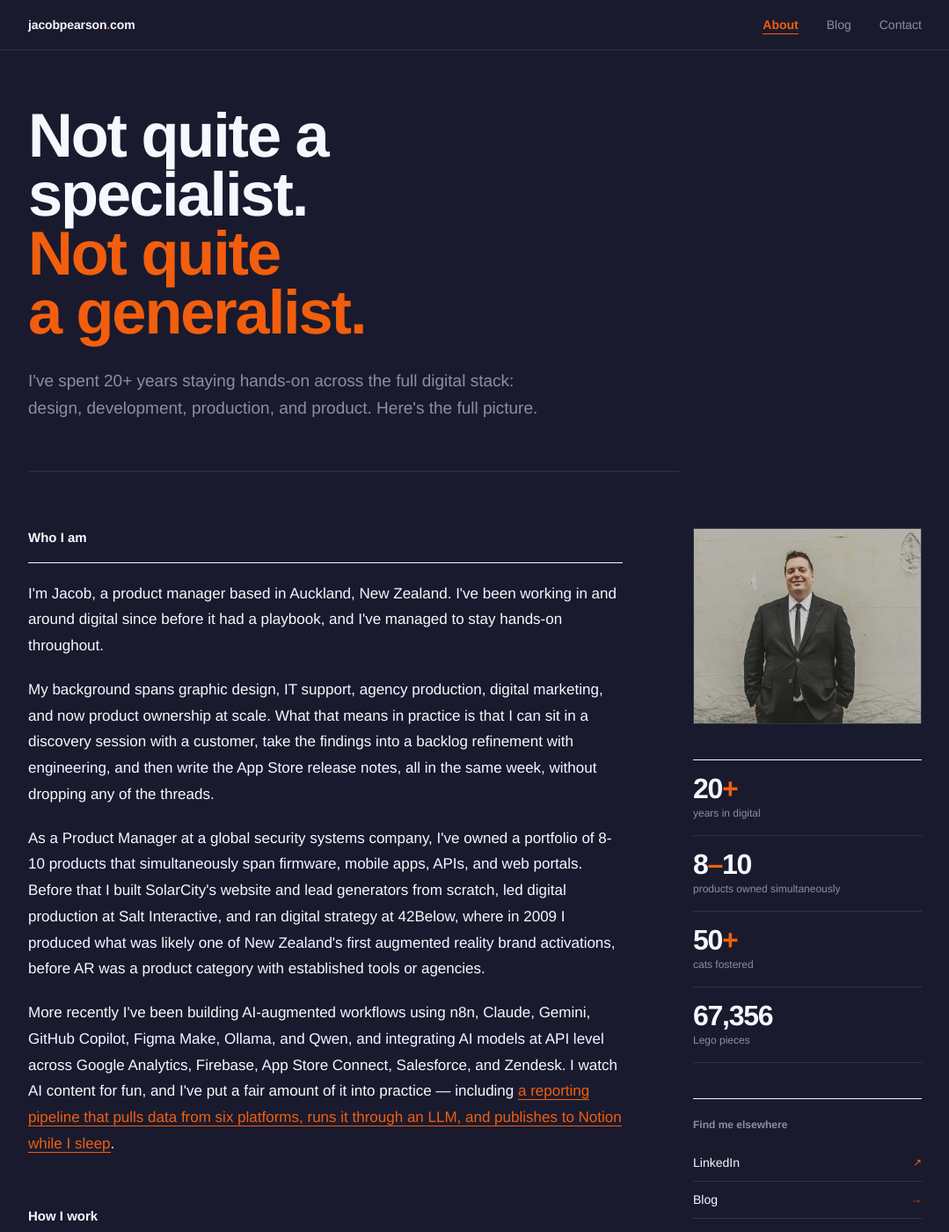
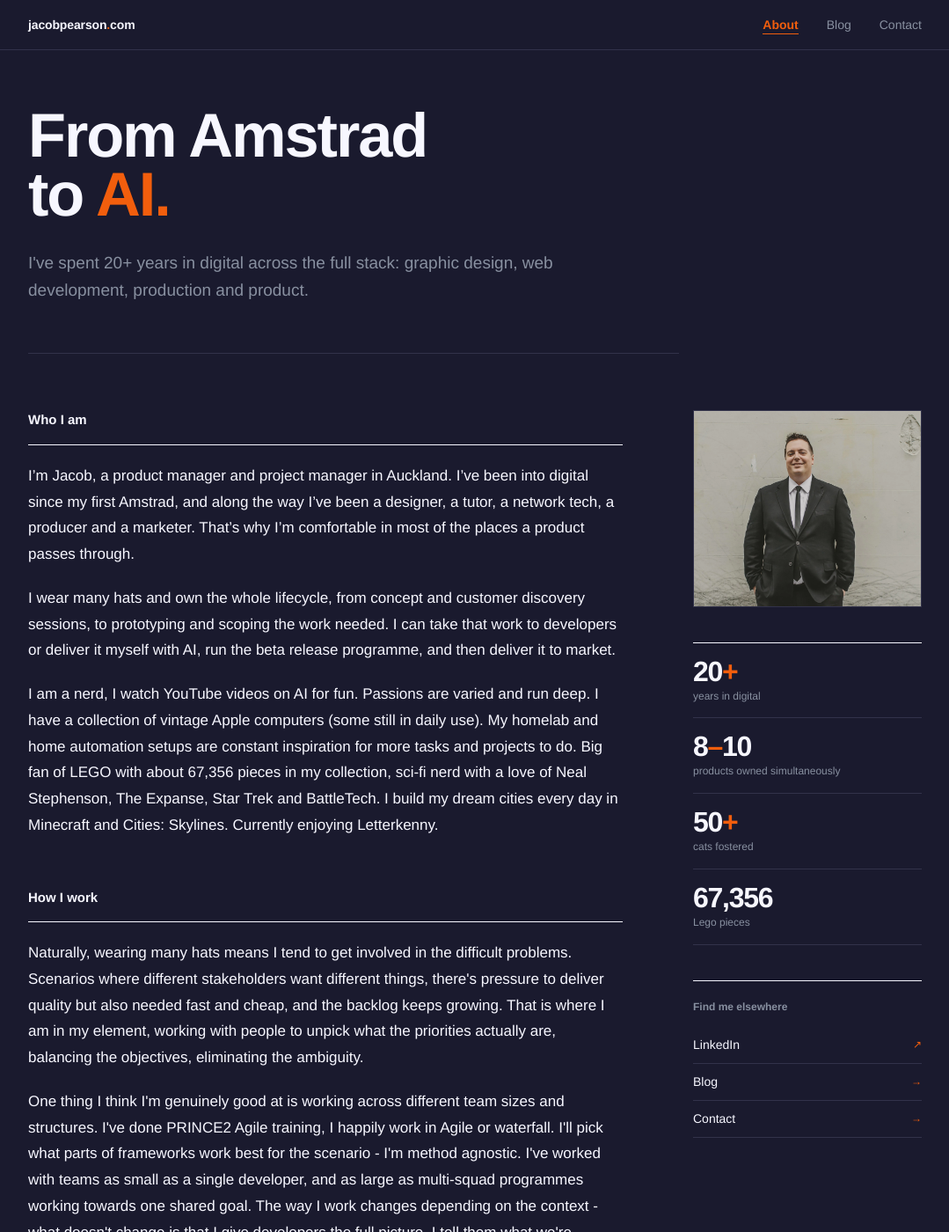
Before and after one commit to jacobpearson/jacobpearson.github.io, a Jekyll site: the page built from about.html, in a window 1280 px wide and 1400 px high. Shown: the whole window at 88% size, without its empty margins (100-1179 px from the left). Built offline with Jekyll 4.4.1, drawn with Linux system fonts in a browser that asks for light colours; some of the changed text lies outside the part shown.

Commit message:
Update About page with revised hero, Who I am, How I work and career copy
Co-Authored-By: Claude Opus 5.5 <noreply@anthropic.com>

```diff
--- a/about.html
+++ b/about.html
@@ -1,7 +1,7 @@
 ---
 layout: default
 title: About
-description: Product manager with 20+ years of hands-on digital experience. Based in Auckland, NZ.
+description: Product manager and project manager with 20+ years of hands-on digital experience. Based in Auckland, NZ.
 permalink: /about/
 ---
 
@@ -9,8 +9,8 @@ permalink: /about/
 
   <!-- PAGE HEADER -->
   <header class="page-header">
-    <h1>Not quite a<br>specialist.<br><em>Not quite<br>a generalist.</em></h1>
-    <p class="page-header-lede">I've spent 20+ years staying hands-on across the full digital stack: design, development, production, and product. Here's the full picture.</p>
+    <h1>From Amstrad<br>to <em>AI.</em></h1>
+    <p class="page-header-lede">I've spent 20+ years in digital across the full stack: graphic design, web development, production and product.</p>
   </header>
 
   <!-- MAIN LAYOUT -->
@@ -24,19 +24,15 @@ permalink: /about/
         <div class="prose-section-label">Who I am</div>
 
         <p class="prose-p">
-          I'm Jacob, a product manager based in Auckland, New Zealand. I've been working in and around digital since before it had a playbook, and I've managed to stay hands-on throughout.
+          I’m Jacob, a product manager and project manager in Auckland. I’ve been into digital since my first Amstrad, and along the way I’ve been a designer, a tutor, a network tech, a producer and a marketer. That’s why I’m comfortable in most of the places a product passes through.
         </p>
 
         <p class="prose-p">
-          My background spans graphic design, IT support, agency production, digital marketing, and now product ownership at scale. What that means in practice is that I can sit in a discovery session with a customer, take the findings into a backlog refinement with engineering, and then write the App Store release notes, all in the same week, without dropping any of the threads.
+          I wear many hats and own the whole lifecycle, from concept and customer discovery sessions, to prototyping and scoping the work needed. I can take that work to developers or deliver it myself with AI, run the beta release programme, and then deliver it to market.
         </p>
 
         <p class="prose-p">
-          As a Product Manager at a global security systems company, I've owned a portfolio of 8-10 products that simultaneously span firmware, mobile apps, APIs, and web portals. Before that I built SolarCity's website and lead generators from scratch, led digital production at Salt Interactive, and ran digital strategy at 42Below, where in 2009 I produced what was likely one of New Zealand's first augmented reality brand activations, before AR was a product category with established tools or agencies.
-        </p>
-
-        <p class="prose-p">
-          More recently I've been building AI-augmented workflows using n8n, Claude, Gemini, GitHub Copilot, Figma Make, Ollama, and Qwen, and integrating AI models at API level across Google Analytics, Firebase, App Store Connect, Salesforce, and Zendesk. I watch AI content for fun, and I've put a fair amount of it into practice — including <a href="/blog/working-with-ai/">a reporting pipeline that pulls data from six platforms, runs it through an LLM, and publishes to Notion while I sleep</a>.
+          I am a nerd, I watch YouTube videos on AI for fun. Passions are varied and run deep. I have a collection of vintage Apple computers (some still in daily use). My homelab and home automation setups are constant inspiration for more tasks and projects to do. Big fan of LEGO with about 67,356 pieces in my collection, sci-fi nerd with a love of Neal Stephenson, The Expanse, Star Trek and BattleTech. I build my dream cities every day in Minecraft and Cities: Skylines. Currently enjoying Letterkenny.
         </p>
       </div>
 
@@ -45,23 +41,15 @@ permalink: /about/
         <div class="prose-section-label">How I work</div>
 
         <p class="prose-p">
-          I tend to get brought in when things are complicated. Multiple stakeholder groups with conflicting priorities, cross-functional delivery with no single owner, a product portfolio that's grown faster than the process around it. I'm pretty comfortable in that kind of ambiguity.
+          Naturally, wearing many hats means I tend to get involved in the difficult problems. Scenarios where different stakeholders want different things, there's pressure to deliver quality but also needed fast and cheap, and the backlog keeps growing. That is where I am in my element, working with people to unpick what the priorities actually are, balancing the objectives, eliminating the ambiguity.
         </p>
 
         <p class="prose-p">
-          I've run customer and integrator discovery programmes that reshaped the roadmap. On Access+, that meant prioritising manual override controls alongside the automatic ones, so users had the reassurance of a physical fallback, not just an algorithm deciding for them. On Protege GX, it meant splitting the end-user and integrator experiences apart, so each could be designed to its own usability standard, while still meeting our OEM partner Schneider Electric's requirements. I've managed go-to-market across App Store submissions, training content, and post-release support coordination. I've led hardware EOL evaluations across technical, commercial, and integration criteria. I've taken ownership of unmanaged web product portfolios, built the business case for remediation, and shipped the fixes.
+          One thing I think I'm genuinely good at is working across different team sizes and structures. I've done PRINCE2 Agile training, I happily work in Agile or waterfall. I'll pick what parts of frameworks work best for the scenario - I'm method agnostic. I've worked with teams as small as a single developer, and as large as multi-squad programmes working towards one shared goal. The way I work changes depending on the context - what doesn't change is that I give developers the full picture. I tell them what we're building and why, and trust them with how we're going to do that.
         </p>
 
         <p class="prose-p">
-          One thing I think I'm genuinely good at is working across different team sizes and structures. I've worked with teams as small as a single developer, and as large as multi-squad programmes working towards one shared goal. The way I work changes depending on the context - what doesn't change is that I give developers the full picture. I tell them what we're building and why, and they decide how.
-        </p>
-
-        <p class="prose-p">
-          I've done PRINCE2 Agile training, which I find useful less as a strict methodology and more as a shared vocabulary for having honest conversations about scope, risk, and delivery pace.
-        </p>
-
-        <p class="prose-p">
-          I'm pragmatic about tools. I'll use whatever gets the thing done, and I'll build the automation or the workflow if the right tool doesn't exist yet.
+          I'll use whatever gets the job done, and if the right tool doesn't exist, I'll build it. I recently took a <a href="/blog/working-with-ai/">4-hour weekly reporting</a> process and automated it to run every day in the background.
         </p>
       </div>
 
@@ -85,7 +73,7 @@ permalink: /about/
             <div class="timeline-content">
               <div class="timeline-role">Digital Project Manager</div>
               <div class="timeline-company">SolarCity NZ / SolarZero</div>
-              <div class="timeline-desc">Built SolarCity's website and lead generators from scratch. Directed a team of four, owned the full stack of customer-facing digital products, integrated Salesforce into lead generation funnels, and built an atomic design system that took landing pages from a two-day build down to 45 minutes once content was in hand — which the marketing team then treated as license to leave web to the last minute with no time for QA.</div>
+              <div class="timeline-desc">Built SolarCity's website and <a href="/blog/solarcity-suitability/">lead generators</a> from scratch. Directed a team of four, owned the full stack of customer-facing digital products, integrated Salesforce into lead generation funnels, and built an atomic design system that took landing pages from a two-day build down to 45 minutes once content was in hand. Downside of being efficient is it gave licence for the Marketing team to lob campaigns at me at the last minute.</div>
             </div>
           </div>
 
@@ -94,7 +82,7 @@ permalink: /about/
             <div class="timeline-content">
               <div class="timeline-role">Digital Producer</div>
               <div class="timeline-company">Salt Interactive</div>
-              <div class="timeline-desc">Sole project manager at a small creative agency. Notable projects include the Shadow Battalion ANZAC microsite (honouring 38,000+ names), a UNITEC dynamic content magazine with personalised covers, and the Parris Goebel dance app.</div>
+              <div class="timeline-desc">Sole project manager at a small creative agency. Notable projects include the Shadow Battalion ANZAC microsite (honouring 38,000+ names), a UNITEC dynamic content magazine with personalised covers, and the Parris Goebel dance app. Other clients include Avanti Bikes, Oceania Healthcare, Recorded Music, and Invivo Wines.</div>
             </div>
           </div>
 
@@ -103,7 +91,7 @@ permalink: /about/
             <div class="timeline-content">
               <div class="timeline-role">Digital Producer</div>
               <div class="timeline-company">SKY Network Television</div>
-              <div class="timeline-desc">Managed content across the main SKY website and built a number of microsites. Owned social media strategy and execution across SKY's content teams, and led the internal social media advisory group.</div>
+              <div class="timeline-desc">Managed content across the main SKY website and built a number of microsites. Key person responsible for promotional email comms and the RightNowCX platform. Owned social media strategy and execution across SKY's content teams, and led the internal social media advisory group.</div>
             </div>
           </div>
 
@@ -240,15 +228,7 @@ permalink: /about/
         <div class="prose-section-label">Beyond work</div>
 
         <p class="prose-p">
-          From 2016 to 2018 I was treasurer and a foster home for the <a href="https://lonelymiaow.org.nz" target="_blank">Lonely Miaow Association</a>, an Auckland cat rescue charity. Over two years my household fostered and rehomed around fifty stray and abandoned cats and kittens. We somehow kept only four.
-        </p>
-
-        <p class="prose-p">
-          Outside of work I'm an AFOL (Adult Fan of LEGO), maker, tinkerer, and Minecrafter. I'm interested in the overlap between physical and digital making, which probably explains why the 42Below AR project still sticks with me all these years later.
-        </p>
-
-        <p class="prose-p">
-          I'm based in Avondale, Auckland, New Zealand.
+          From 2016 to 2018 I was treasurer and a foster home for the <a href="https://lonelymiaow.org.nz/" target="_blank">Lonely Miaow Association</a>, an Auckland cat rescue charity. Over two years my household fostered and rehomed around fifty stray and abandoned cats and kittens. We somehow kept only four.
         </p>
       </div>
 
```
Also changed, not shown: assets/css/main.css.
